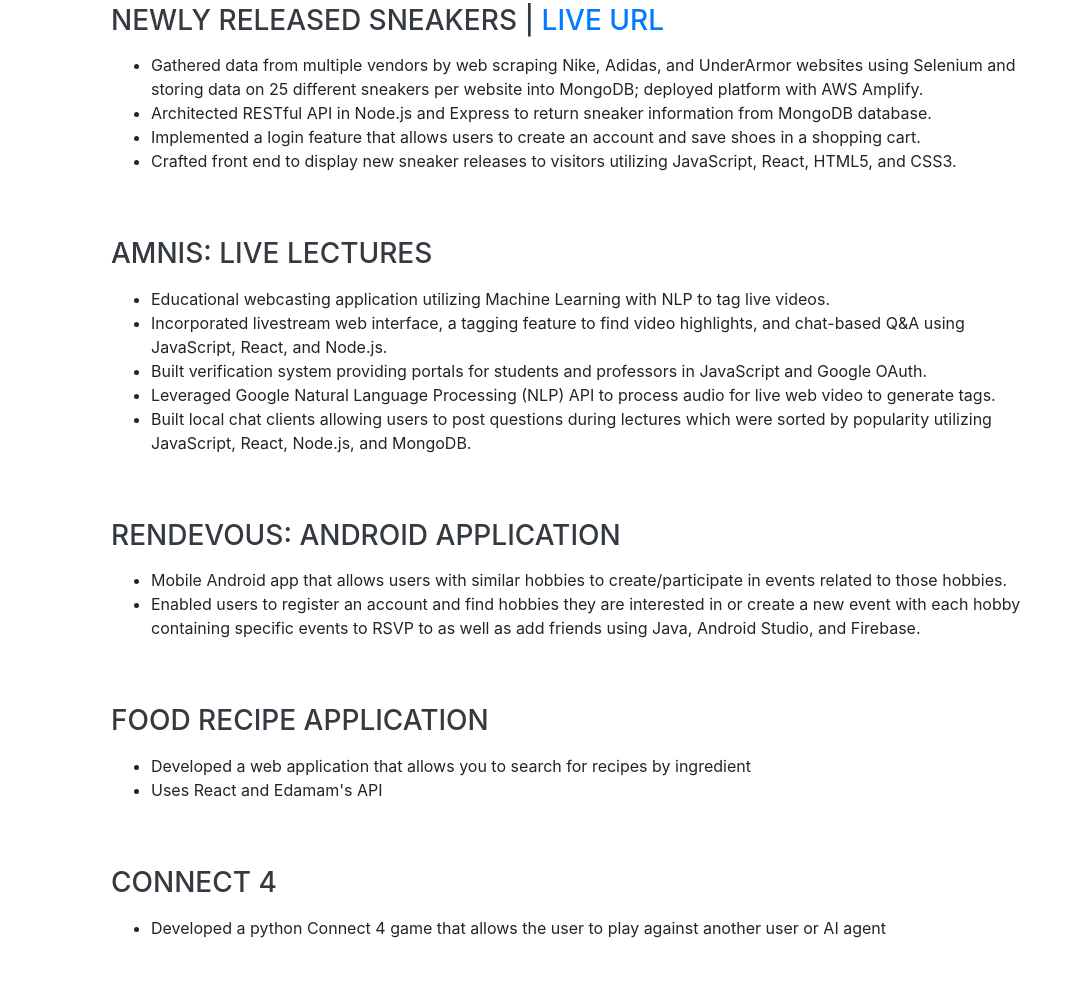
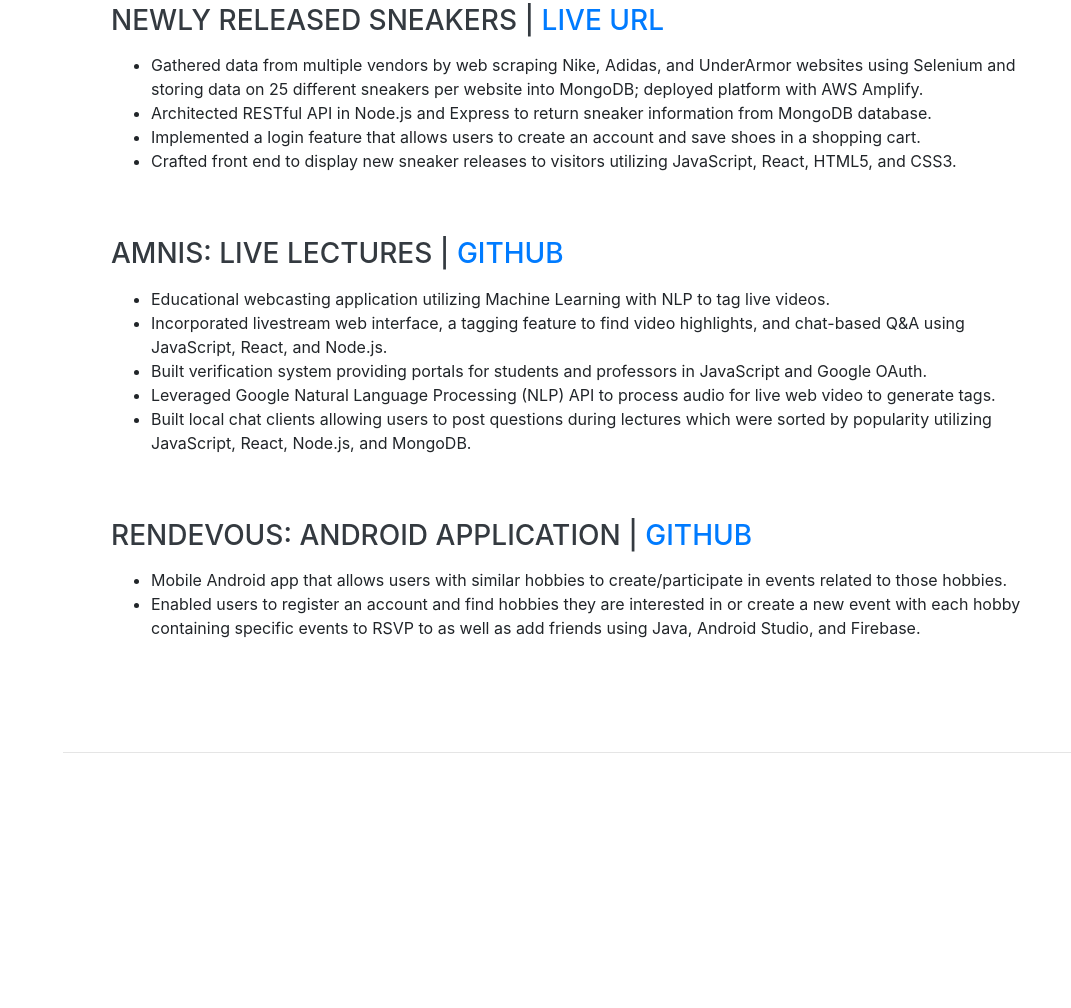
Before and after one commit to RishabJain27/RishabJain27.github.io, a website with bundled scripts: page index.html in a window 1280 px wide. Shown: the part 2212-3220 px from the top of the page, without its empty margins (209-1280 px from the left). Built offline with nearby package versions, Linux system fonts and the light colour scheme; a web font is replaced by a local one.

Commit message:
Fix Project Links

```diff
--- a/index.html
+++ b/index.html
@@ -92,7 +92,7 @@
 
         <div class="resume-item d-flex flex-column flex-md-row justify-content-between mb-5">
           <div class="resume-content">
-            <h3 class="mb-0">Software Engineer II</h3>
+            <h3 class="mb-0">Software Engineer</h3>
             <div class="subheading mb-3">Cisco</div>
             <p>
               <ul>
@@ -155,7 +155,7 @@
         <h2 class="mb-5">Projects</h2>
           <div class="resume-item d-flex flex-column flex-md-row justify-content-between mb-5">
             <div class="resume-content">
-              <h3 class="mb-0">Newly Released Sneakers | <a href="https://master.d3dxdsq597gl95.amplifyapp.com/">live URL</a></h3>
+              <h3 class="mb-0">Newly Released Sneakers | <a href="https://master.d3c0jia0vtpjio.amplifyapp.com/">live URL</a></h3>
               <p>
                 <ul>
                   <li>Gathered data from multiple vendors by web scraping Nike, Adidas, and UnderArmor websites using Selenium and storing data on 25 different sneakers per website into MongoDB; deployed platform with AWS Amplify.</li>
@@ -169,7 +169,7 @@
 
           <div class="resume-item d-flex flex-column flex-md-row justify-content-between mb-5">
             <div class="resume-content">
-              <h3 class="mb-0">Amnis: Live Lectures</h3>
+              <h3 class="mb-0">Amnis: Live Lectures | <a href="https://github.com/RishabJain27/Amnis">Github</a></h3>
               <p>
                 <ul>
                   <li>Educational webcasting application utilizing Machine Learning with NLP to tag live videos.</li>
@@ -184,34 +184,11 @@
 
           <div class="resume-item d-flex flex-column flex-md-row justify-content-between mb-5">
             <div class="resume-content">
-              <h3 class="mb-0">Rendevous: Android Application</h3>
+              <h3 class="mb-0">Rendevous: Android Application | <a href="https://github.com/RishabJain27/Rendevous">Github</a></h3>
               <p>
                 <ul>
                   <li>Mobile Android app that allows users with similar hobbies to create/participate in events related to those hobbies.</li>
                   <li>Enabled users to register an account and find hobbies they are interested in or create a new event with each hobby containing specific events to RSVP to as well as add friends using Java, Android Studio, and Firebase.</li>
-                </ul>
-              </p>
-            </div>
-          </div>
-
-          <div class="resume-item d-flex flex-column flex-md-row justify-content-between mb-5">
-            <div class="resume-content">
-              <h3 class="mb-0">Food Recipe Application</h3>
-              <p>
-                <ul>
-                  <li>Developed a web application that allows you to search for recipes by ingredient</li>
-                  <li>Uses React and Edamam's API</li>
-                </ul>
-              </p>
-            </div>
-          </div>
-
-          <div class="resume-item d-flex flex-column flex-md-row justify-content-between mb-5">
-            <div class="resume-content">
-              <h3 class="mb-0">Connect 4</h3>
-              <p>
-                <ul>
-                  <li>Developed a python Connect 4 game that allows the user to play against another user or AI agent</li>
                 </ul>
               </p>
             </div>
@@ -230,7 +207,6 @@
           <div class="resume-content">
             <h3 class="mb-0">University of California, Santa Cruz</h3>
             <div class="subheading mb-3"> Bachelors of Science in Computer Science</div>
-            <p>Dean's List 4 quarters</p>
             <p>Relevant Coursework: Computer Graphics, Computer Security, Computer System Designs, Mobile Applications, Databases, Artificial Intelligence</p>
           </div>
           <div class="resume-date text-md-right">
```
